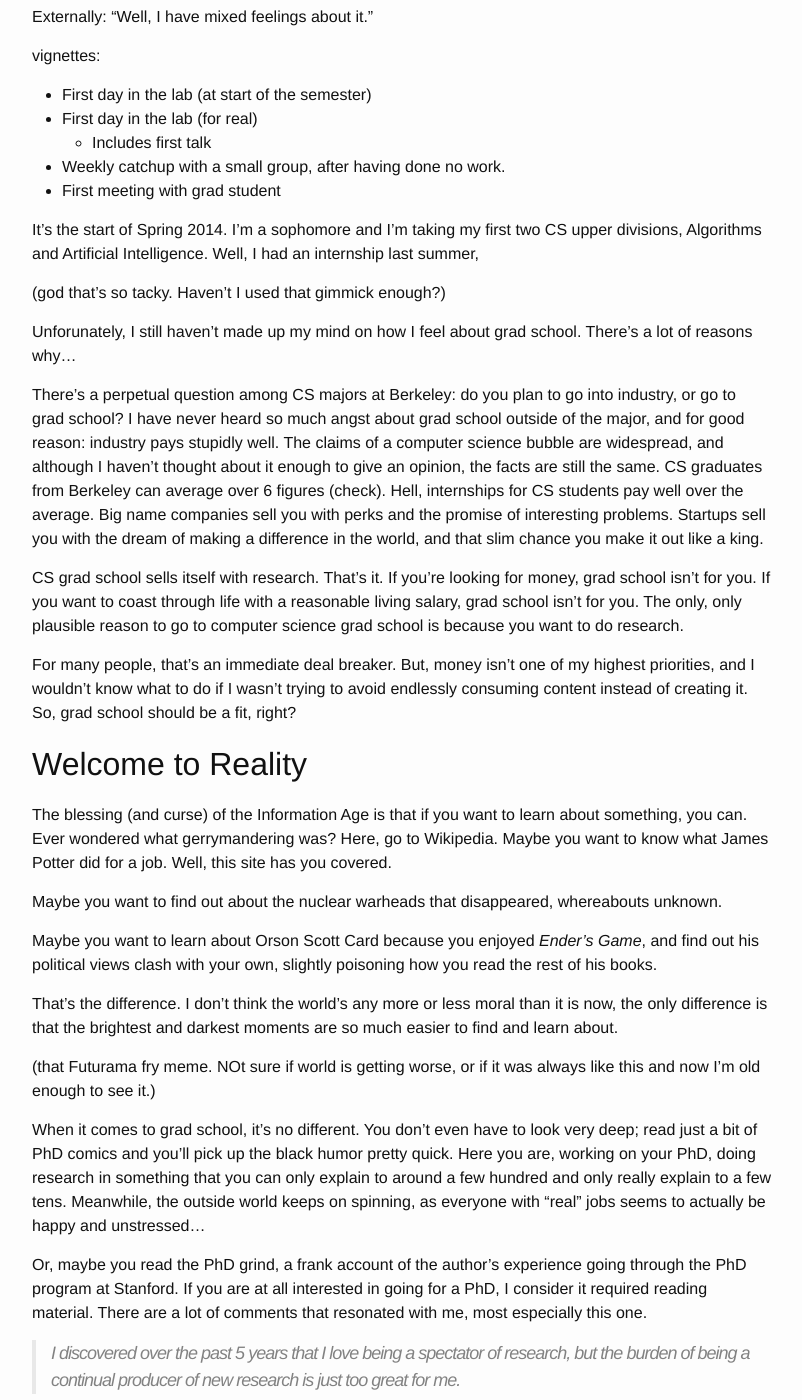
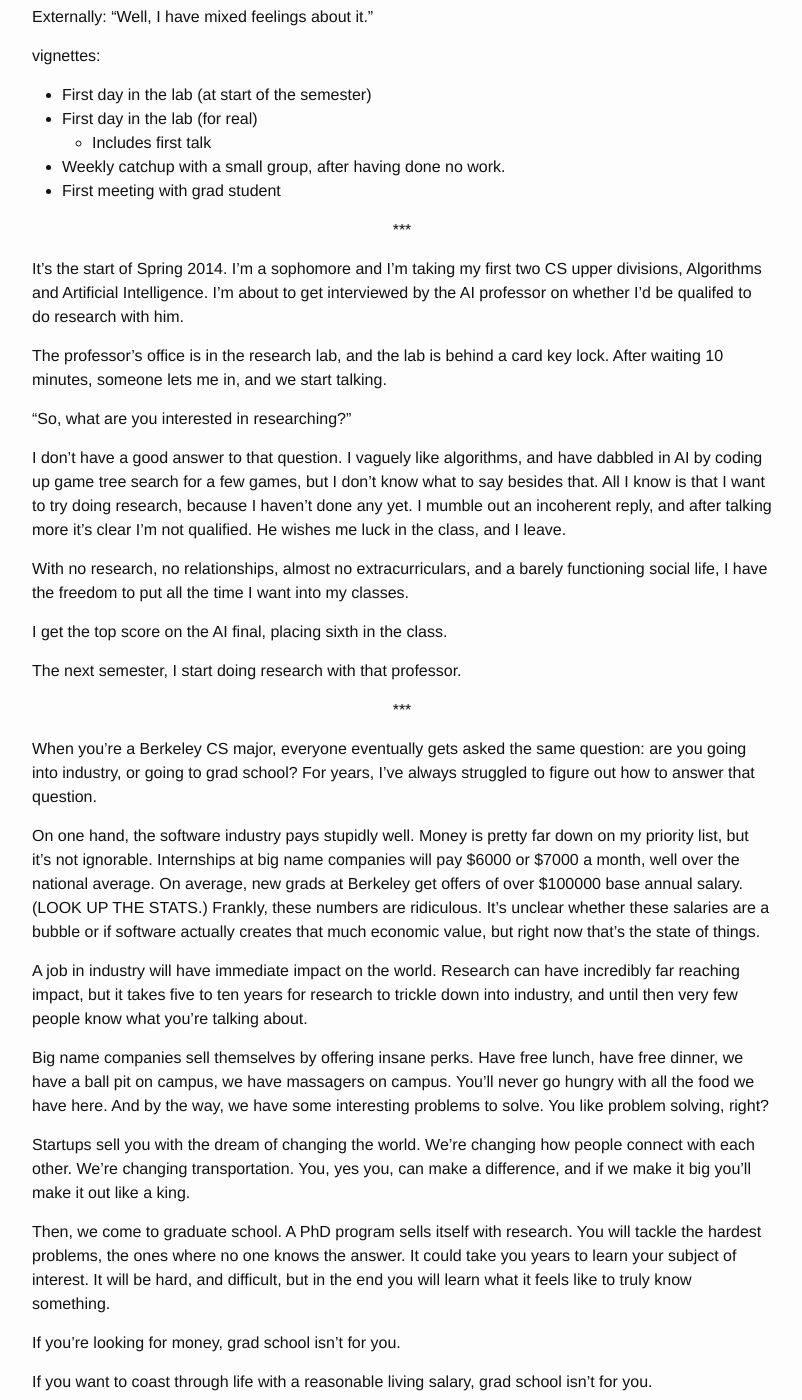
Before and after one commit to alexirpan/alexirpan.github.io, a Jekyll site: the page built from _posts/2015-09-28-grad-school.markdown, in a window 1280 px wide and 1400 px high, scrolled down 359 px. Shown: the whole window, without its empty margins (238-1040 px from the left). Built offline with Jekyll 4.4.1, drawn with Linux system fonts in a browser that asks for light colours; some of the changed text lies outside the part shown.

Commit message:
Adding some vignettes

```diff
--- a/_posts/2015-09-28-grad-school.markdown
+++ b/_posts/2015-09-28-grad-school.markdown
@@ -21,38 +21,129 @@ vignettes:
 - Weekly catchup with a small group, after having done no work.
 - First meeting with grad student
 
+\*\*\*
+{: .centered}
 
 It's the start of Spring 2014. I'm a sophomore and I'm taking my first two CS
-upper divisions, Algorithms and Artificial Intelligence. Well, I had an
-internship last summer,
+upper divisions, Algorithms and Artificial Intelligence. I'm about to
+get interviewed by the AI professor on whether I'd be qualifed to do research
+with him.
 
+The professor's office is in the research lab, and the lab is behind a card key
+lock. After waiting 10 minutes, someone lets me in, and we start talking.
 
+"So, what are you interested in researching?"
 
-(god that's so tacky. Haven't I used that gimmick enough?)
+I don't have a good answer to that question. I vaguely like algorithms, and
+have dabbled in AI by coding up game tree search for a few games, but I don't
+know what to say besides that. All I know is that I want to try doing
+research, because I haven't done any yet. I mumble out an incoherent reply,
+and after talking more it's clear I'm not qualified. He wishes me luck in
+the class, and I leave.
 
-Unforunately, I still haven't made up my mind on how I feel about grad school.
-There's a lot of reasons why...
+With no research, no relationships, almost no extracurriculars, and a barely
+functioning social life, I have the freedom to put all the time I want
+into my classes.
 
-There's a perpetual question among CS majors at Berkeley: do you plan to
-go into industry, or go to grad school? I have never heard so much angst about
-grad school outside of the major, and for good reason: industry pays stupidly
-well. The claims of a computer science bubble are widespread, and although I
-haven't thought about it enough to give an opinion, the facts are still the same.
-CS graduates from Berkeley can average over 6 figures (check). Hell, internships
-for CS students pay well over the average. Big name companies sell you with
-perks and the promise of interesting problems. Startups sell you with the dream
-of making a difference in the world, and that slim chance you make it out like
-a king.
+I get the top score on the AI final, placing sixth in the class.
 
-CS grad school sells itself with research. That's it. If you're looking for money,
-grad school isn't for you. If you want to coast through life with a reasonable
-living salary, grad school isn't for you. The only, only plausible reason to go
+The next semester, I start doing research with that professor.
+
+\*\*\*
+{: .centered}
+
+When you're a Berkeley CS major, everyone eventually gets asked the same
+question: are you going into industry, or going to grad school? For years,
+I've always struggled to figure out how to answer that question.
+
+On one hand, the software industry pays stupidly well. Money is pretty far down
+on my priority list, but it's not ignorable. Internships at big name
+companies will pay $6000 or $7000 a month, well over the national average.
+On average, new grads at Berkeley get offers of over $100000 base annual salary.
+(LOOK UP THE STATS.) Frankly, these numbers are ridiculous. It's unclear whether
+these salaries are a bubble or if software actually creates that much economic
+value, but right now that's the state of things.
+
+A job in industry will have immediate impact on the world. Research can have
+incredibly far reaching impact, but it takes five to ten years for research to
+trickle down into industry, and until then very few people know what you're talking about.
+
+Big name companies sell themselves by offering insane perks. Have free lunch,
+have free dinner, we have a ball pit on campus, we have massagers on campus.
+You'll never go hungry with all the food we have here. And by the way, we have
+some interesting problems to solve. You like problem solving, right?
+
+Startups sell you with the dream of changing the world. We're changing how
+people connect with each other. We're changing transportation. You, yes you,
+can make a difference, and if we make it big you'll make it out like a king.
+
+Then, we come to graduate school. A PhD program sells itself with research.
+You will tackle the hardest problems, the ones where no one knows the answer.
+It could take you years to learn your subject of interest. It will be hard,
+and difficult, but in the end you will learn what it feels like to truly
+know something.
+
+If you're looking for money, grad school isn't for you.
+
+If you want to coast through life with a reasonable
+living salary, grad school isn't for you.
+
+The only, only plausible reason to go
 to computer science grad school is because you want to do research.
 
-For many people, that's an immediate deal breaker. But, money isn't one of my
-highest priorities, and I wouldn't know what to do if I wasn't trying to avoid
-endlessly consuming content instead of creating it. So, grad school should be
-a fit, right?
+For many people, that's an immediate deal breaker. For me, it isn't.
+Money isn't my top priority, and I wouldn't feel good about myself if I
+wasn't pushing myself to be better, to be the person I wish I could be instead
+of the person I actually am.
+Grad school should be a good fit, right?
+
+\*\*\*
+{: .centered }
+
+First day in the lab. I'm meeting with a grad student to figure out what topics
+I can do research in. He asks me how much I know about neural nets. Huh.
+What are those?
+
+He explains that you take some input state, apply a linear function to it,
+apply a nonlinearity to that output, repeat it a few times, and get something
+that works on a wide range of problems. I don't understand why this should work,
+and he admits that a lot of things about neural nets aren't well understood.
+After the brief introduction, he mentions a few topics that are interesting,
+and I latch onto the problem of learning how to efficiently search an exponentially
+large state space to find good outcomes.
+
+First week in the lab. I've got an account on one of desktops in the lab. The
+lab's pretty big, around 30-40 computers total. I'm not sure where to start, but
+I know that when people do research, they write papers. I start reading releveant
+papers and work through the tutorials on Theano for building neural nets.
+
+Meanwhile, I overhear the most incomprehensible things.
+
+"Hey, do you understand recurrent neural nets?"
+
+"Kind of? I implemented one a while back."
+
+"Okay, that's more than me. Mind helping me understand LSTMs?"
+
+The words wash over me, and I try not to let it discourage me. I've just
+started, there's no way I should know what they're talking about. Okay, now
+how does this sample code work?
+
+Two hours later, I don't feel any closer to getting things, and I have to go to
+class. Okay, that's also fine. I'll try more later.
+
+The same song and dance continues for the next two weeks. It takes me that long
+to know what I want to do and write code to do it, and nothing I'm doing is
+even nove, it's all reproducing standard methods from the literature.
+
+\*\*\*
+{: .centered }
+
+Research is hard.
+
+No one, not even the most brilliantly arrogant people I know, has ever said
+anything otherwise.
+
 
 
 Welcome to Reality
```
